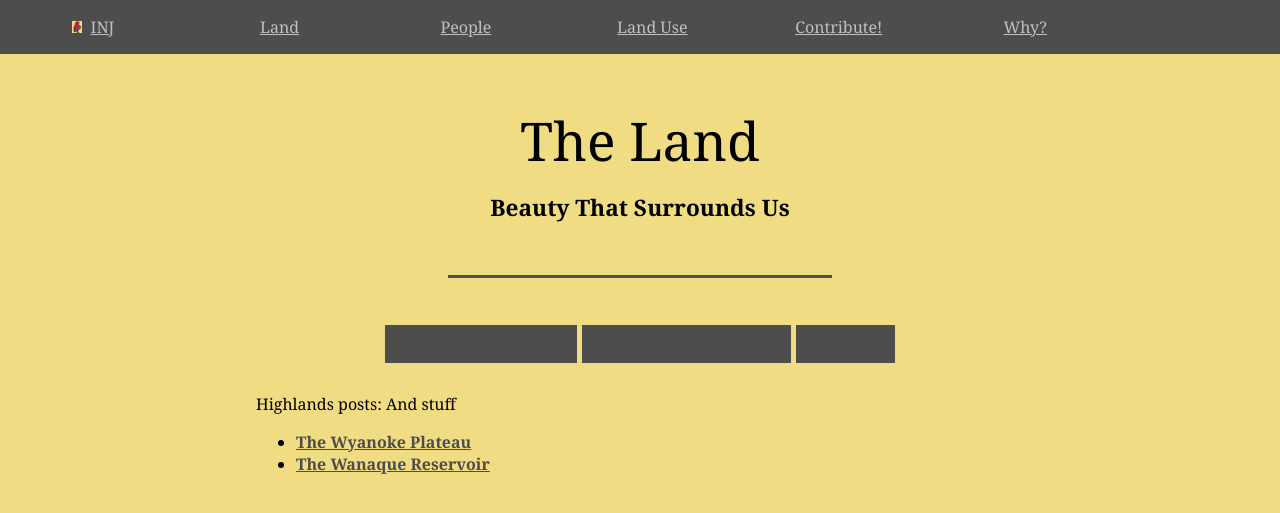
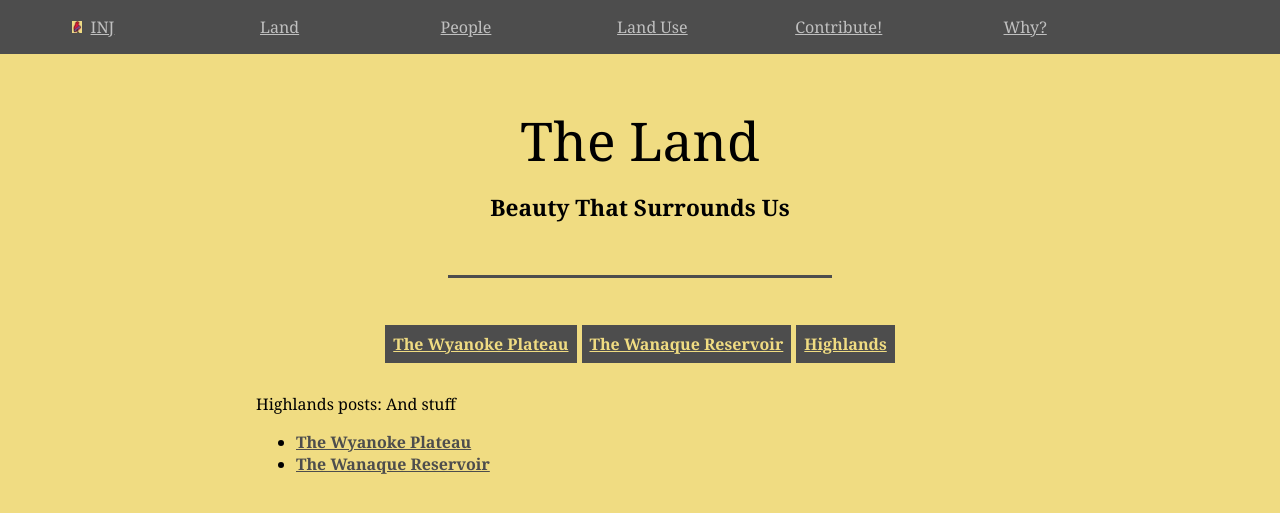
Before and after one commit to jonfried/oakafee.github.io, a Jekyll site: the page built from land.html, in a window 1280 px wide. Shown: the top 513 px of the page. Built offline with Jekyll 4.4.1, drawn with Linux system fonts in a browser that asks for light colours.

Commit message:
Update style.css

```diff
--- a/styles/style.css
+++ b/styles/style.css
@@ -110,14 +110,12 @@ table.index {
     border-collapse: collapse;
     margin: 0 auto;
 }
-#table-text {
-    color: #F0DC82;
-}
 td {
     border: 5px solid #F0DC82;
     padding: 8px;
 }
 a.table {
+	color: #F0DC82;
 }
 div.map-container {
      float: left;
```
